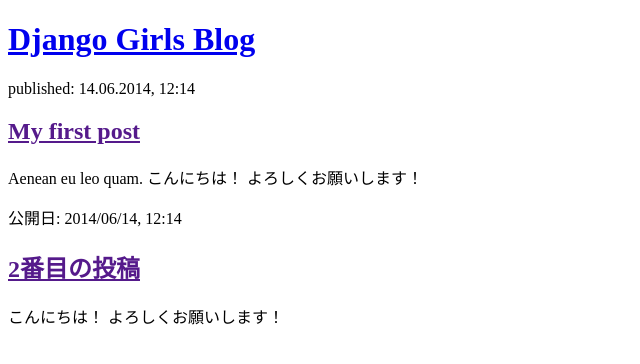
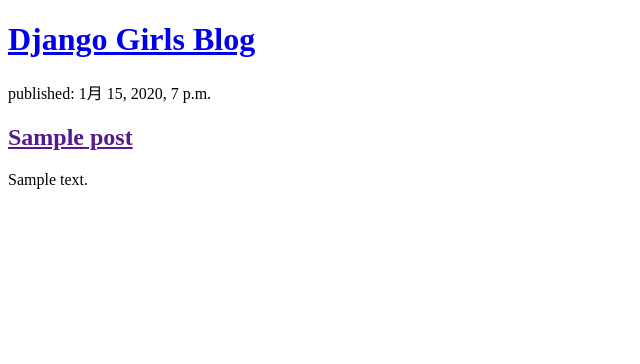
Before and after one commit to KillingTime-0/my_first_blog, a Django app: page / in a window 1280 px wide. Shown: the top 364 px of the page, without its empty margins (0-640 px from the left). Run offline with Django 3.2, Linux system fonts and the light colour scheme; tables that the repository leaves empty hold one stand-in row (values such as "Sample post").

Commit message:
Modified templates to display posts from database.

```diff
--- a/blog/models.py
+++ b/blog/models.py
@@ -7,7 +7,7 @@
     title = models.CharField(max_length=200)
     text = models.TextField()
     created_date = models.DateTimeField(default=timezone.now)
-    published_data = models.DateTimeField(blank=True,null=True)
+    published_date = models.DateTimeField(blank=True,null=True)
 
     def publish(self):
         self.published_data = timezone.now()
--- a/blog/templates/blog/post_list.html
+++ b/blog/templates/blog/post_list.html
@@ -9,16 +9,12 @@
             <h1><a href="/">Django Girls Blog</a></h1>
         </div>
 
-        <div>
-            <p>published: 14.06.2014, 12:14</p>
-            <h2><a href="">My first post</a></h2>
-            <p>Aenean eu leo quam. こんにちは！ よろしくお願いします！ </p>
-        </div>
-
-        <div>
-            <p>公開日: 2014/06/14, 12:14</p>
-            <h2><a href="">2番目の投稿</a></h2>
-            <p> こんにちは！ よろしくお願いします！ </p>
-        </div>
+        {% for post in posts %}
+            <div>
+                <p>published: {{ post.published_date }}</p>
+                <h2><a href="">{{ post.title }}</a></h2>
+                <p>{{ post.text|linebreaksbr }}</p>
+            </div>
+        {% endfor %}
 </body>
 </html>
--- a/blog/views.py
+++ b/blog/views.py
@@ -1,5 +1,8 @@
 from django.shortcuts import render
+from .models import Post
+from django.utils import timezone
 
 # Create your views here.
 def post_list(request):
-    return render(request, 'blog/post_list.html', {})
+    posts = Post.objects.filter(published_date__lte=timezone.now()).order_by('published_date')
+    return render(request, 'blog/post_list.html', {'posts': posts})
```
Also changed, not shown: blog/migrations/0002_auto_20201129_1958.py (added).
